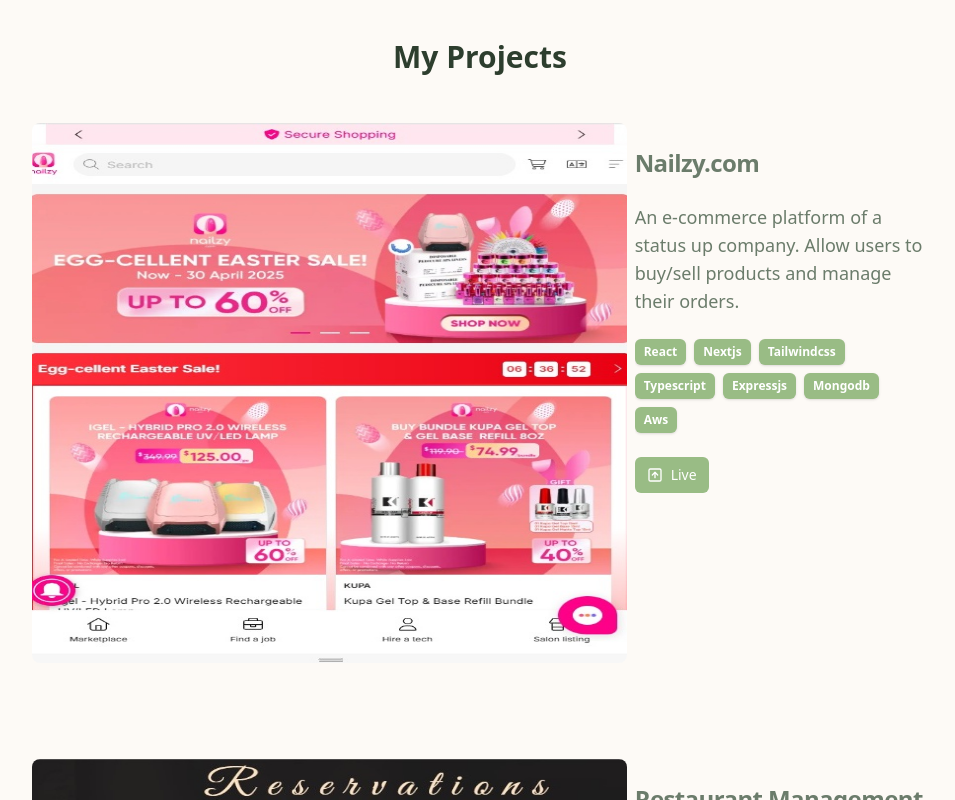
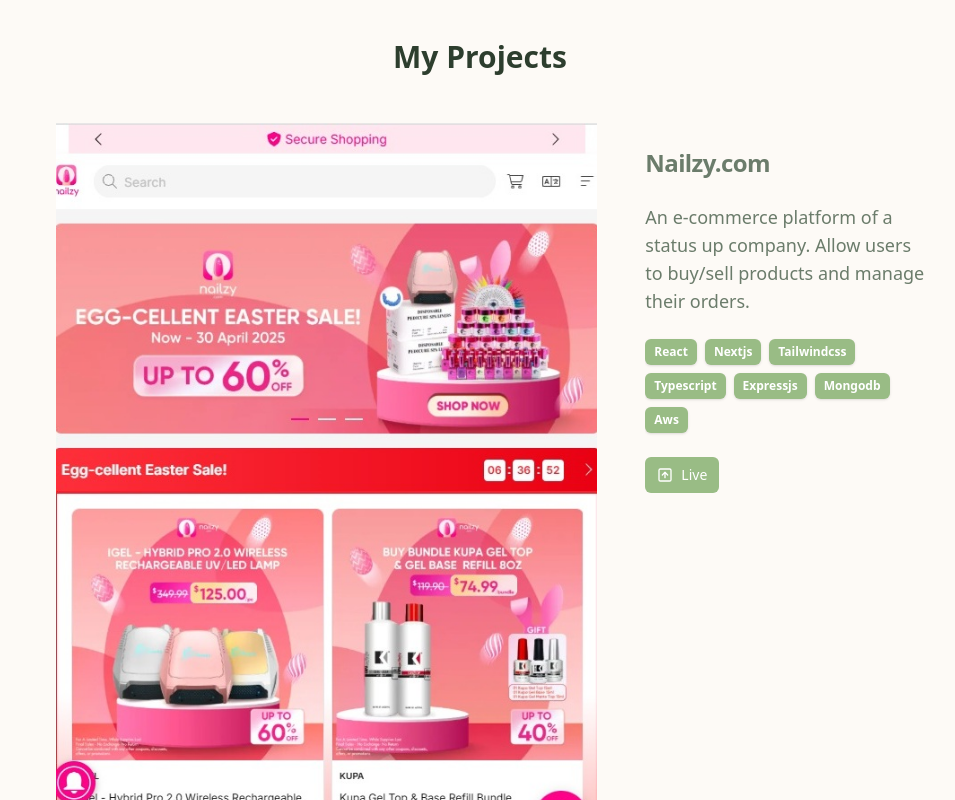
Before and after one commit to long-kr/my-portfolio, a Next.js app: page / in a window 1280 px wide. Shown: the part 1760-2560 px from the top of the page, without its empty margins (224-1179 px from the left). Built offline with nearby package versions, Linux system fonts and the light colour scheme.

Commit message:
fix image size

```diff
--- a/src/components/card/ProjectImageCard.tsx
+++ b/src/components/card/ProjectImageCard.tsx
@@ -26,11 +26,13 @@
         onClick={() => track("click_link_project", { project: project.name })}
         target='_blank'
       >
-        <CardContent className='relative min-h-full w-full overflow-hidden rounded-lg shadow-none hover:shadow-md hover:shadow-muted-foreground'>
+        <CardContent className='relative overflow-hidden rounded-lg shadow-none hover:shadow-md hover:shadow-muted-foreground'>
           <Image
             src={project.image}
             alt={project.name}
-            fill
+            width={800}
+            height={1200}
+            className='h-auto w-full'
             placeholder='blur'
             loading='lazy'
           />
--- a/src/components/section/ProjectsSection.tsx
+++ b/src/components/section/ProjectsSection.tsx
@@ -21,12 +21,9 @@
         {projects.map((project) => (
           <div
             key={project.name}
-            className='col-span-1 grid max-h-[540px] min-h-[540px] grid-cols-3 gap-2'
+            className='col-span-1 grid grid-cols-3 items-stretch gap-6'
           >
-            <ProjectImage
-              project={project}
-              className='stagger-item col-span-2'
-            />
+            <ProjectImage project={project} className='col-span-2' />
 
             <ProjectInformation project={project} className='col-span-1' />
           </div>
```
